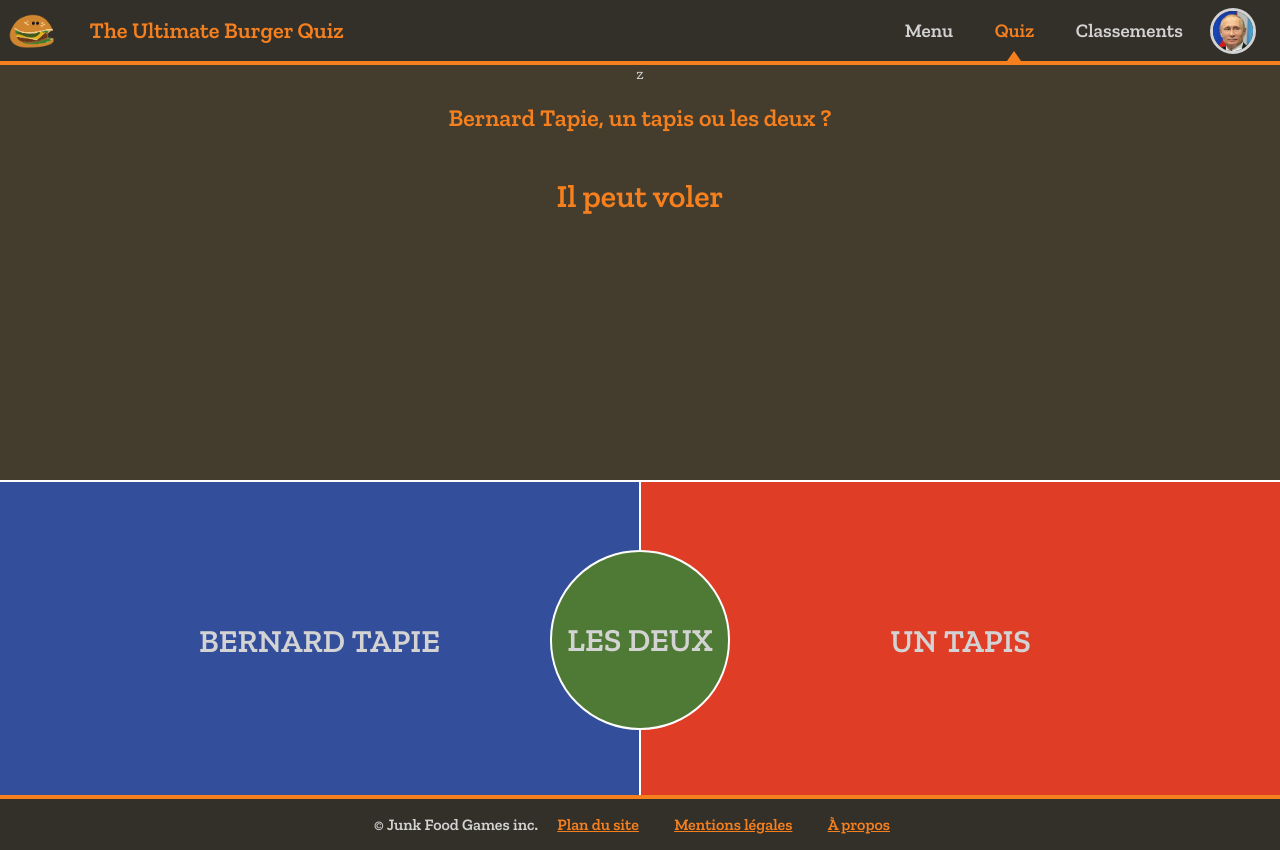
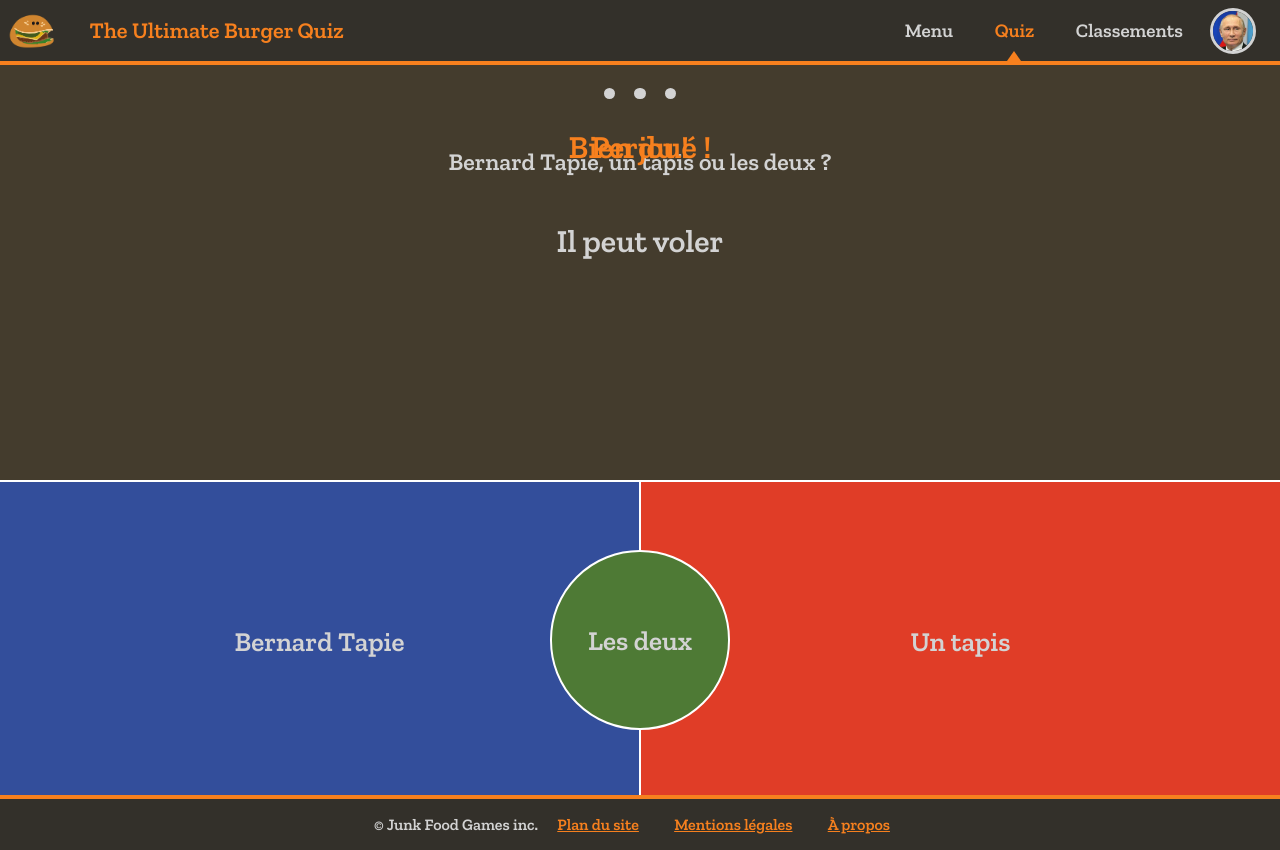
Before and after one commit to Tomy2e/burger-quiz, a PHP site: page /game.php in a window 1280 px wide. Run offline with PHP 8.4, Linux system fonts and the light colour scheme.

Commit message:
[BKG]Autocommit Blitzkrieg

```diff
--- a/www/css/game.css
+++ b/www/css/game.css
@@ -35,7 +35,10 @@ footer:hover
     left: 0;
     width: 100vw;
     height: 100vh;
+}
 
+.fullscreen#game-ui
+{
     color: var(--game-answer);
     background-color: var(--game-back);
 }
@@ -47,15 +50,26 @@ footer:hover
 
 ul.steps-indicator
 {
-    margin: 0;
+    margin: 1em;
+    margin-top: 1em !important;
     padding: 0;
 }
 
 ul.steps-indicator li
 {
-    display: inline;
-    list-style-type: disc;
-    content: "e";
+    display: inline-block;
+    width: 0.7em;
+    height: 0.7em;
+
+    margin: 0.5em;
+
+    background-color: var(--game-answer);
+    border-radius: 100%;
+}
+
+#game-ui #question, #game-ui #affirmation
+{
+    color: var(--game-answer);
 }
 
 #choices
@@ -73,7 +87,8 @@ ul.steps-indicator li
 
     font-family: "ZillaSlabBold", "ZillaSlab";
     font-weight: normal;
-    font-size: 2em;
+    font-size: 1.7em;
+    text-transform: none;
 
     color: var(--game-answer);
 
--- a/www/game.php
+++ b/www/game.php
@@ -22,12 +22,12 @@
 
 		<!-- Page content -->
 		<div id="page-quiz" class="main-content centered">
-            <div class="fullscreen" id="game-ui">
+            <div class="fullscreen selected" id="game-ui">
                 <div class="vbox" id="question-zone">
                     <ul class="steps-indicator">
-                        <li></li>
-                        <li></li>
-                        <li>z</li>
+                        <li id="step1"></li>
+                        <li id="step2"></li>
+                        <li id="step3"></li>
                     </ul>
 
                     <h2 id="question">Bernard Tapie, un tapis ou les deux ?</h2>
@@ -44,6 +44,14 @@
                     <div id="progress"></div>
                 </div>
             </div>
+
+            <div class="fullscreen" id="answer-true">
+                <h1>Bien joué !</h1>
+            </div>
+
+            <div class="fullscreen" id="answer-false">
+                <h1>Perdu !</h1>
+            </div>
 		</div>
 
 		<?php require_once("templates/footer.html"); ?>
--- a/www/js/ajax.js
+++ b/www/js/ajax.js
@@ -1,25 +1,42 @@
-/****************************************/
-/*    ajax.js - burger-quiz          */
-/*--------------------------------------*/
-/*  Author : Gwenolé Leroy-Ferrec - Tomy Guichard                  */
-/*  License : GPL-3.0                */
-/*  Defines a basic AJAX request        */
-/*  function using the XMLHttpRequest   */
-/*  object.                             */
-/*               ------                 */
-/*  juin 2018                      */
-/****************************************/
+/**************************************************/
+/*             ajax.js - burger-quiz              */
+/*------------------------------------------------*/
+/*  Author : Gwenolé Leroy-Ferrec - Tomy Guichard */
+/*  License : GPL-3.0                             */
+/*  Defines a basic AJAX request function using   */
+/*  the XMLHttpRequest object.                    */
+/*               ------                           */
+/*  juin 2018                                     */
+/**************************************************/
 
 
 
-function ajaxRequest(type, request, callback, data = null)
+function ajaxRequest(type, request, data= {}, callback = () => {})
 {
   var xhr;
 
   // Create XML HTTP request.
   xhr = new XMLHttpRequest();
-  if (type == 'GET' && data != null)
-    request += '?' + data;
+
+  //Parse optional data to build request parameters
+  if ( data )
+  {
+    var s_data = '';
+
+    for (const param in data)
+    {
+      if (data.hasOwnProperty(param))
+      {
+        s_data += param + '=' + data[param] + '&';
+      }
+    }
+
+    s_data = s_data.slice('&', -1); //Remove the trailing &
+
+    if (type == 'GET' && s_data != null) request += '?' + s_data;
+  }
+
+
   xhr.open(type, request, true);
 
   // Add the onload function.
@@ -82,5 +99,5 @@ function httpErrors(errorNumber)
       text += ' HTTP Error Code : ' + errorNumber;
       break;
   }
-  console.log(text);
+  console.error(text);
 }
--- a/www/js/game.js
+++ b/www/js/game.js
@@ -0,0 +1,71 @@
+class Game
+{
+    constructor()
+    {
+        var _GET = new URL(location.href).searchParams;
+
+        this.screens = document.querySelectorAll("fullscreen");
+        this.selected = undefined;
+
+        this.theme = _GET.get('id_theme');
+        this.difficulty = _GET.get('d');
+
+        for (let screen of this.screens)
+        {
+            if ( screen.classList.contains('selected') )
+            {
+                this.selected = screen;
+                break;
+            }
+        }
+    }
+
+    show(screenId)
+    {
+        if ( this.selected ) this.selected.classList.remove('selected');
+
+        for (let screen of this.screens)
+        {
+            if ( screen.id == screenId)
+            {
+                screen.classList.add('selected');
+                return true;
+            }
+        }
+
+        console.warn('[Game] Screen #' + screenId + ' not found in the current set of screens.');
+        return false;
+    }
+
+    begin()
+    {
+        ajaxRequest('POST', 'ajax.php?action=new_game',
+        {
+            'id_theme':this.theme,
+            'difficulty':this.difficulty,
+        },
+        (res) => {
+            this.nextQuestion();
+        });
+    }
+
+    nextQuestion()
+    {
+        ajaxRequest('GET', 'ajax.php?action=next_question', {}, (res) => {
+            console.log(JSON.parse(res));
+        });
+    }
+
+    answer()
+    {
+
+    }
+
+    static answers() { return {'first':1, 'second':2, 'both':3, 'none':4}; }
+}
+
+window.addEventListener('load', () => {
+    var quiz = new Game();
+
+    quiz.begin();
+});
```
